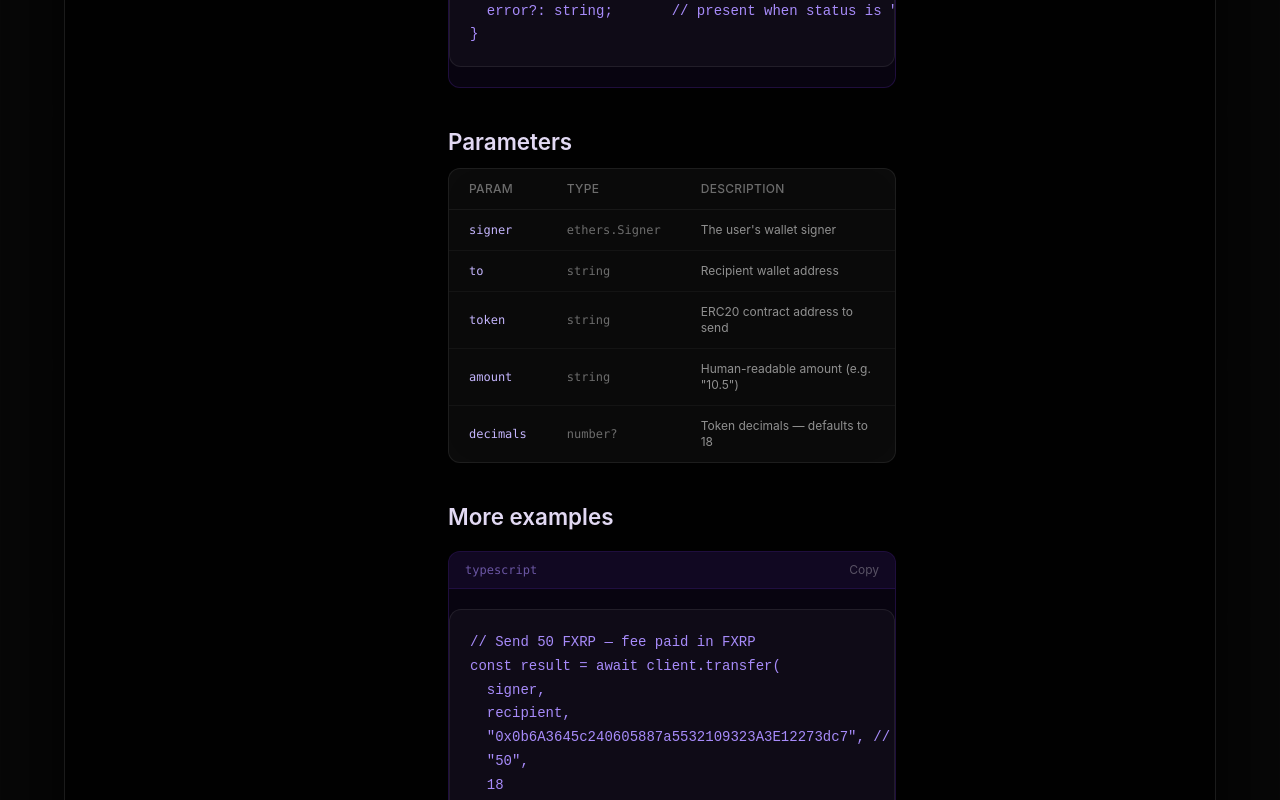
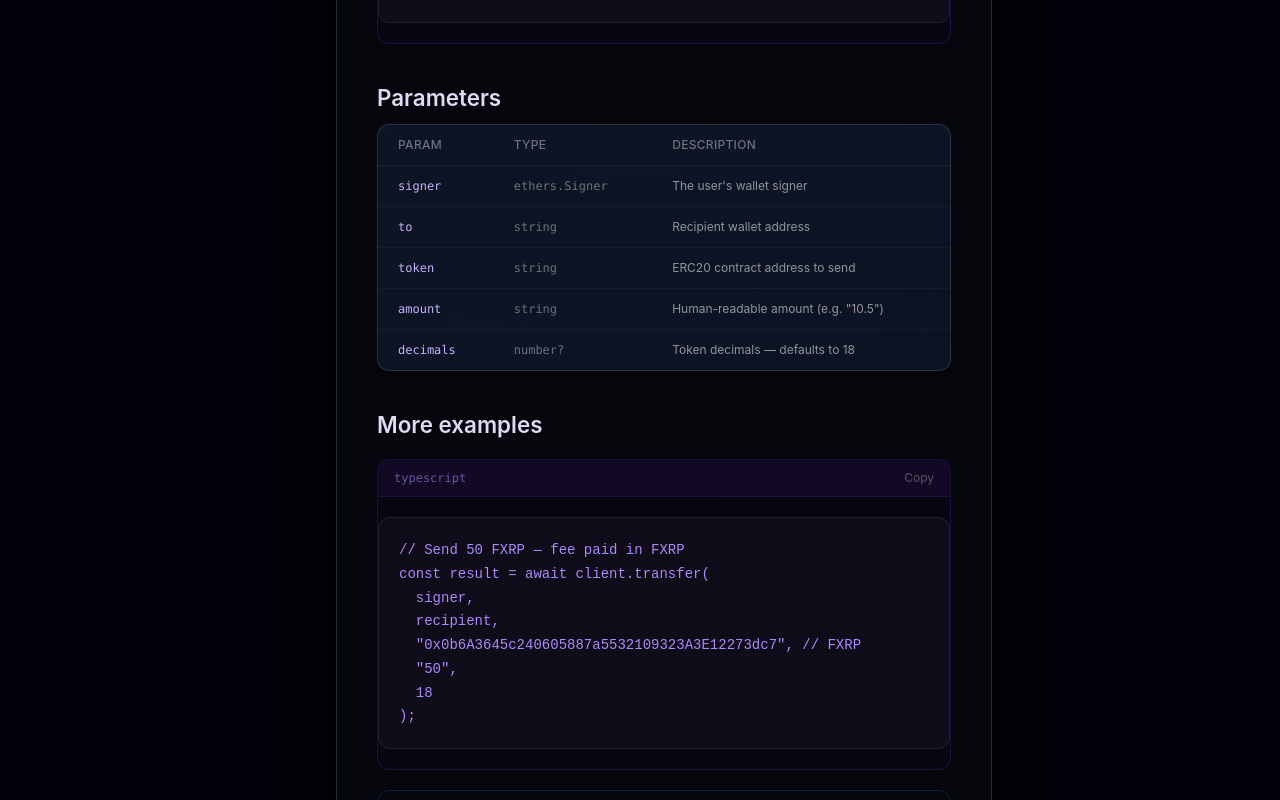
Before and after one commit to Teckdegen/strillsui, a Next.js app: page /docs/sdk in a window 1280 px wide. Shown: the part 1560-2360 px from the top of the page. Built offline with nearby package versions, Linux system fonts and the light colour scheme.

Commit message:
hehehhehe

```diff
--- a/app/docs/layout.tsx
+++ b/app/docs/layout.tsx
@@ -3,21 +3,21 @@ import Navbar from "@/components/Navbar";
 
 export default function DocsLayout({ children }: { children: React.ReactNode }) {
   return (
-    <main className="min-h-screen flex items-start justify-center px-4 py-8 bg-[radial-gradient(circle_at_top,_rgba(148,163,253,0.26),_transparent_55%),radial-gradient(circle_at_bottom,_rgba(76,29,149,0.6),_transparent_60%),#02010a]">
-      <div className="relative w-full max-w-6xl mx-auto rounded-[32px] border border-white/10 bg-black/80 backdrop-blur-3xl shadow-[0_40px_120px_rgba(0,0,0,0.9)] overflow-hidden">
-        <Navbar />
-        <div className="max-w-5xl mx-auto px-6 pt-20 flex gap-10">
-          {/* Left sidebar */}
-          <Sidebar />
+    <main className="min-h-screen bg-[#05010a]">
+      <Navbar />
+      <div className="mx-auto flex max-w-7xl gap-10 px-6 pt-20 pb-16 lg:px-10">
+        {/* Left sidebar */}
+        <Sidebar />
 
-          {/* Content */}
-          <section className="flex-1 min-w-0 py-10 lg:py-12">
+        {/* Content fills remaining width */}
+        <section className="flex-1 min-w-0">
+          <div className="docs-shell">
             <div className="max-w-3xl">{children}</div>
-          </section>
+          </div>
+        </section>
 
-          {/* Right TOC placeholder — can wire up later */}
-          <div className="w-48 shrink-0 hidden xl:block" />
-        </div>
+        {/* Right TOC placeholder — can wire up later */}
+        <div className="hidden w-52 shrink-0 xl:block" />
       </div>
     </main>
   );
--- a/app/globals.css
+++ b/app/globals.css
@@ -3,13 +3,13 @@
 @tailwind utilities;
 
 :root {
-  --purple: #7c3aed;
-  --purple-light: #a855f7;
-  --purple-glow: rgba(124, 58, 237, 0.35);
-  --bg: #080808;
-  --glass: rgba(255, 255, 255, 0.04);
-  --glass-border: rgba(255, 255, 255, 0.08);
-  --glass-hover: rgba(124, 58, 237, 0.08);
+  --purple: #4c1d95;
+  --purple-light: #7c3aed;
+  --purple-glow: rgba(76, 29, 149, 0.35);
+  --bg: #05010a;
+  --glass: rgba(17, 24, 39, 0.72);
+  --glass-border: rgba(148, 163, 184, 0.22);
+  --glass-hover: rgba(15, 23, 42, 0.9);
 }
 
 * {
@@ -38,27 +38,50 @@ body {
 
 /* ─── Glass ─────────────────────────────────────────── */
 .glass {
-  background: var(--glass);
-  backdrop-filter: blur(20px);
-  -webkit-backdrop-filter: blur(20px);
+  background: linear-gradient(
+    135deg,
+    rgba(15, 23, 42, 0.88),
+    rgba(15, 23, 42, 0.78)
+  );
+  backdrop-filter: blur(26px);
+  -webkit-backdrop-filter: blur(26px);
   border: 1px solid var(--glass-border);
 }
 
 .glass-card {
-  background: var(--glass);
-  backdrop-filter: blur(24px);
-  -webkit-backdrop-filter: blur(24px);
-  border: 1px solid var(--glass-border);
+  background: linear-gradient(
+    145deg,
+    rgba(15, 23, 42, 0.9),
+    rgba(15, 23, 42, 0.82)
+  );
+  backdrop-filter: blur(28px);
+  -webkit-backdrop-filter: blur(28px);
+  border: 1px solid rgba(148, 163, 184, 0.22);
   border-radius: 1.25rem;
   transition: all 0.35s cubic-bezier(0.4, 0, 0.2, 1);
 }
 
 .glass-card:hover {
   background: var(--glass-hover);
-  border-color: rgba(124, 58, 237, 0.35);
-  box-shadow: 0 0 40px rgba(124, 58, 237, 0.15),
-              0 20px 60px rgba(0, 0, 0, 0.4);
+  border-color: rgba(148, 163, 184, 0.4);
+  box-shadow: 0 0 40px rgba(15, 23, 42, 0.65),
+              0 20px 60px rgba(0, 0, 0, 0.75);
   transform: translateY(-5px);
+}
+
+/* Shell for docs content */
+.docs-shell {
+  background: linear-gradient(
+    145deg,
+    rgba(5, 7, 14, 0.96),
+    rgba(5, 7, 12, 0.9)
+  );
+  border-radius: 1.75rem;
+  border: 1px solid rgba(148, 163, 184, 0.24);
+  padding: 2.25rem 2.5rem;
+  backdrop-filter: blur(30px);
+  -webkit-backdrop-filter: blur(30px);
+  box-shadow: 0 28px 90px rgba(0, 0, 0, 0.95);
 }
 
 /* ─── Purple Glow ─────────────────────────────────── */
--- a/app/page.tsx
+++ b/app/page.tsx
@@ -4,8 +4,8 @@ import Footer from "@/components/Footer";
 
 export default function Home() {
   return (
-    <main className="min-h-screen flex items-center justify-center px-4 py-10 bg-[radial-gradient(circle_at_top,_rgba(148,163,253,0.26),_transparent_55%),radial-gradient(circle_at_bottom,_rgba(76,29,149,0.7),_transparent_60%),#02000a]">
-      <div className="relative w-full max-w-6xl mx-auto rounded-[32px] border border-white/10 bg-gradient-to-br from-[#050310] via-[#050111] to-[#020008] backdrop-blur-3xl shadow-[0_40px_140px_rgba(0,0,0,0.95)] overflow-hidden">
+    <main className="min-h-screen flex items-center justify-center px-4 py-10 bg-[radial-gradient(circle_at_top,_rgba(15,23,42,0.55),_transparent_60%),radial-gradient(circle_at_bottom,_rgba(15,23,42,0.85),_transparent_65%),#020008]">
+      <div className="relative w-full max-w-6xl mx-auto rounded-[32px] border border-white/12 bg-[rgba(5,5,10,0.88)] backdrop-blur-[32px] shadow-[0_40px_140px_rgba(0,0,0,0.95)] overflow-hidden">
         <Navbar />
         <Hero />
         <Footer />
--- a/components/Hero.tsx
+++ b/components/Hero.tsx
@@ -8,9 +8,9 @@ export default function Hero() {
     <section className="relative overflow-hidden px-8 pb-14 pt-10">
       {/* Soft spotlight */}
       <div className="pointer-events-none absolute inset-0">
-        <div className="absolute -top-40 left-1/2 h-[520px] w-[520px] -translate-x-1/2 rounded-full bg-[radial-gradient(circle_at_center,_rgba(168,85,247,0.15),_transparent_60%)] blur-3xl" />
-        <div className="absolute bottom-[-200px] right-[-120px] h-[420px] w-[420px] rounded-full bg-[radial-gradient(circle_at_center,_rgba(79,70,229,0.5),_transparent_60%)] blur-3xl opacity-70" />
-        <div className="absolute inset-0 bg-[radial-gradient(circle_at_bottom,_rgba(15,23,42,0.9),_transparent_60%)] mix-blend-screen opacity-80" />
+        <div className="absolute -top-40 left-1/2 h-[520px] w-[520px] -translate-x-1/2 rounded-full bg-[radial-gradient(circle_at_center,_rgba(148,163,184,0.22),_transparent_65%)] blur-3xl" />
+        <div className="absolute bottom-[-220px] right-[-140px] h-[420px] w-[420px] rounded-full bg-[radial-gradient(circle_at_center,_rgba(15,23,42,0.85),_transparent_60%)] blur-3xl opacity-70" />
+        <div className="absolute inset-0 bg-[radial-gradient(circle_at_bottom,_rgba(15,23,42,0.85),_transparent_60%)] mix-blend-screen opacity-80" />
       </div>
 
       <div className="relative z-10 flex flex-col items-center text-center">
@@ -57,7 +57,7 @@ export default function Hero() {
         >
           <Link
             href="/docs"
-            className="inline-flex items-center justify-center rounded-full bg-gradient-to-r from-purple-500 to-violet-400 px-7 py-2.5 text-sm font-semibold text-black shadow-[0_0_40px_rgba(167,139,250,0.7)] hover:brightness-110 transition-all"
+            className="inline-flex items-center justify-center rounded-full border border-white/20 bg-white/8 px-7 py-2.5 text-sm font-semibold text-white/85 hover:bg-white/12 hover:text-white transition-colors"
           >
             Open Developer Docs
           </Link>
--- a/components/Navbar.tsx
+++ b/components/Navbar.tsx
@@ -42,12 +42,9 @@ export default function Navbar() {
 
       {/* Right CTA */}
       <div className="hidden sm:flex items-center gap-3">
-        <button className="rounded-full border border-white/14 bg-white/5 px-4 py-1.5 text-xs text-white/70 hover:bg-white/10 transition-colors">
-          Create Account
-        </button>
         <Link
           href="/docs"
-          className="rounded-full bg-gradient-to-r from-purple-500 to-violet-400 px-5 py-1.5 text-xs font-semibold text-black shadow-[0_0_40px_rgba(167,139,250,0.7)] hover:brightness-110 transition-all"
+          className="rounded-full border border-white/20 bg-white/6 px-5 py-1.5 text-xs font-semibold text-white/80 hover:bg-white/10 hover:text-white transition-colors"
         >
           Open Docs
         </Link>
```
